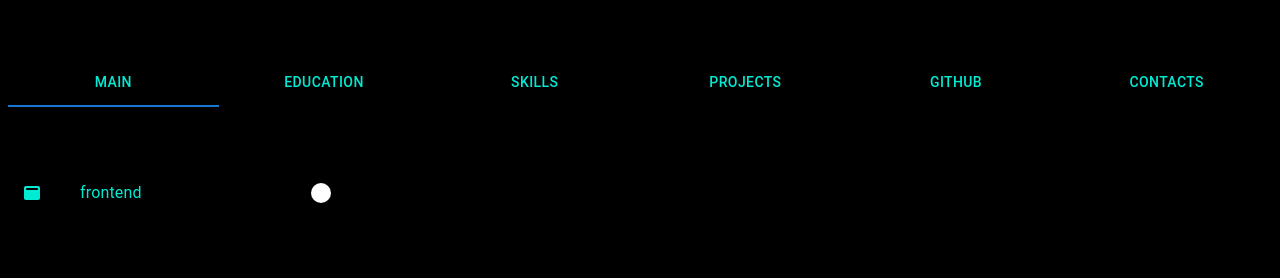
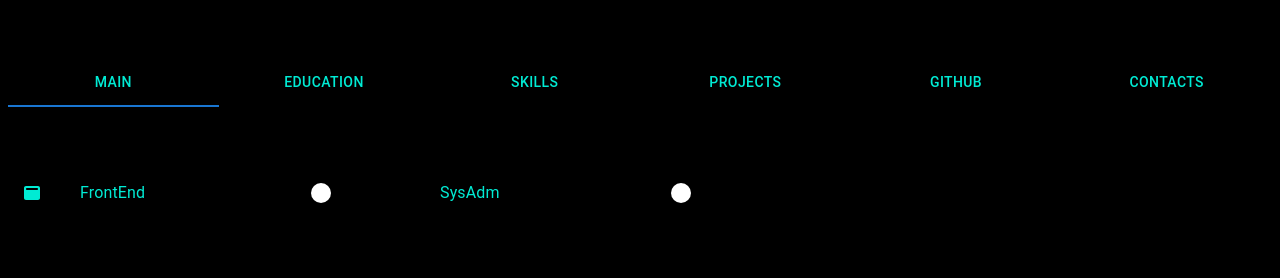
Before and after one commit to Kamchatskiy/CV-Musaev, a React (Create React App) app: page /skills in a window 1280 px wide. Shown: the top 278 px of the page. Built offline with nearby package versions, Linux system fonts and the light colour scheme.

Commit message:
08.07.2023#4: Added sysadm block to skills

```diff
--- a/src/Pages/Skills/Items/frontend.js
+++ b/src/Pages/Skills/Items/frontend.js
@@ -32,7 +32,7 @@ export const FrontEnd = () => {
           <ListItemIcon>
             <ListItemIcon>{frontend_icon}</ListItemIcon>
           </ListItemIcon>
-          <ListItemText primary="frontend" />
+          <ListItemText primary="FrontEnd" />
           <Switch
             edge="end"
             onChange={handleToggle}
--- a/src/Pages/Skills/Items/sysadm.js
+++ b/src/Pages/Skills/Items/sysadm.js
@@ -8,17 +8,16 @@ import ListItemText from '@mui/material/ListItemText';
 import Switch from '@mui/material/Switch';
 
 import { FontAwesomeIcon } from "@fortawesome/react-fontawesome";
+import { faServer, faTerminal } from "@fortawesome/free-solid-svg-icons";
+import { faDocker, faGitAlt, faLinux, faWindows } from "@fortawesome/free-brands-svg-icons";
 
-import { faWindowMaximize } from "@fortawesome/free-solid-svg-icons";
-import { faHtml5, faCss3Alt, faSquareJs, faReact } from "@fortawesome/free-brands-svg-icons";
-
-export const FrontEnd = () => {
+export const SysAdm = () => {
     const sysadm_icon = <FontAwesomeIcon icon={faServer} style={{color: "#00ebd4",}} />
     const linux_icon = <FontAwesomeIcon icon={faLinux} style={{color: "#00ebd4",}} />
     const terminal_icon = <FontAwesomeIcon icon={faTerminal} style={{color: "#00ebd4",}} />
     const windows_icon = <FontAwesomeIcon icon={faWindows} style={{color: "#00ebd4",}} />
     const docker_icon = <FontAwesomeIcon icon={faDocker} style={{color: "#00ebd4",}} />
-    const git_icon = <FontAwesomeIcon icon="fa-brands fa-git-alt" style={{color: "#00ebd4",}} />
+    const git_icon = <FontAwesomeIcon icon={faGitAlt} style={{color: "#00ebd4",}} />
 
     const [ratingVisible, setRatingVisible] = useState(false);
 
@@ -33,7 +32,7 @@ export const FrontEnd = () => {
           <ListItemIcon>
             <ListItemIcon>{}</ListItemIcon>
           </ListItemIcon>
-          <ListItemText primary="frontend" />
+          <ListItemText primary="SysAdm" />
           <Switch
             edge="end"
             onChange={handleToggle}
@@ -44,14 +43,16 @@ export const FrontEnd = () => {
 
       {ratingVisible && (
         <>
-          <Typography component="legend">HTML {html_icon}</Typography>
+          <Typography component="legend">Linux {linux_icon}</Typography>
           <Rating value={4} size="large" readOnly />
-          <Typography component="legend">CSS {css_icon}</Typography>
+          <Typography component="legend">Sh|Bash {terminal_icon}</Typography>
           <Rating value={4} size="large" readOnly />
-          <Typography component="legend">JS {js_icon}</Typography>
+          <Typography component="legend">Docker {docker_icon}</Typography>
           <Rating value={3} size="large" readOnly />
-          <Typography component="legend">React {react_icon}</Typography>
-          <Rating value={2} size="large" readOnly />
+          <Typography component="legend">Git {git_icon}</Typography>
+          <Rating value={3} size="large" readOnly />
+          <Typography component="legend">Windows {windows_icon}</Typography>
+          <Rating value={3} size="large" readOnly />
         </>
       )}
     </>
--- a/src/Pages/Skills/index.js
+++ b/src/Pages/Skills/index.js
@@ -1,6 +1,7 @@
 import React from "react"
 
 import { FrontEnd,  } from "./Items/frontend.js";
+import { SysAdm } from "./Items/sysadm.js";
 import {ContainerSkills} from "./style.js"
 
 export const Skills = () => {
@@ -8,6 +9,7 @@ export const Skills = () => {
     return (
         <ContainerSkills>
             <FrontEnd />
+            <SysAdm />
         </ContainerSkills>
     )
 }
```
Also changed, not shown: src/Pages/Skills/icons.txt, 7 other files (tests, documents, lock files or other folders).
